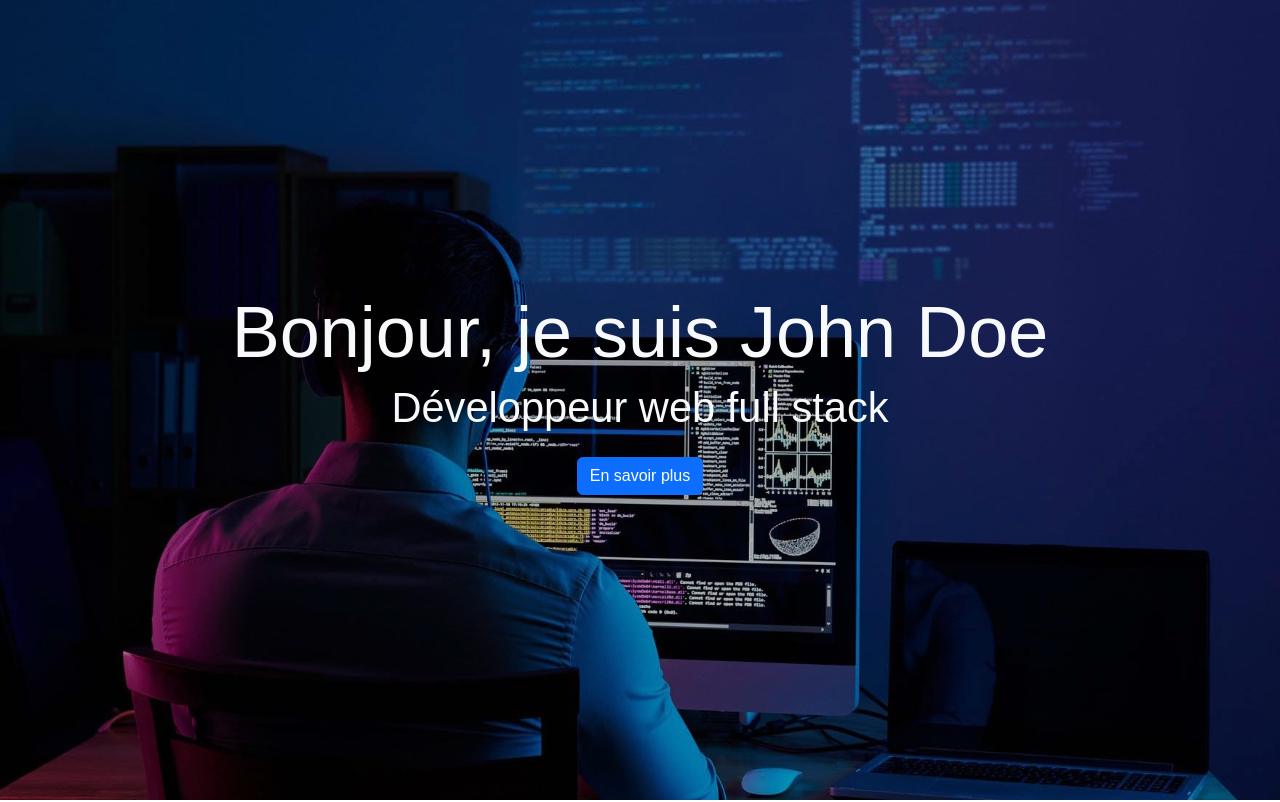
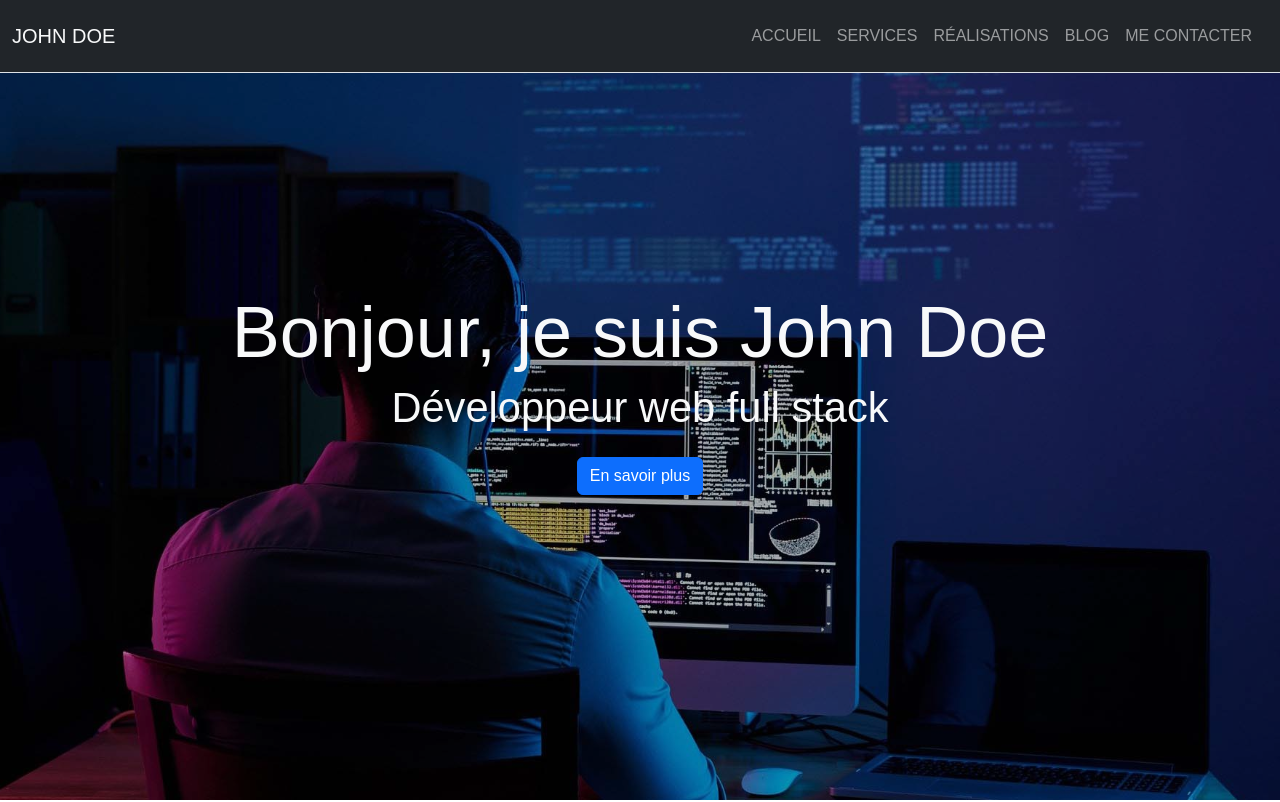
Before and after one commit to toonette88/cv_john_doe, a React (Create React App) app: page / in a window 1280 px wide. Shown: the top 802 px of the page. Built offline with nearby package versions, Linux system fonts and the light colour scheme.

Commit message:
Ajout de la barre de navigation

```diff
--- a/src/App.js
+++ b/src/App.js
@@ -1,14 +1,26 @@
 import React from "react";
 import { Routes, Route } from "react-router-dom";
 
+import Navbar from "./Components/Navbar";
+import Home from "./pages/Home";
+import Services from "./pages/Services";
+import Realisations from "./pages/Realisations";
+import Blog from "./pages/Blog";
+import Contact from "./pages/Contact";
+import Mentions from "./pages/Mentions";
 
-import Home from "./pages/Home";
 
 export default function App() {
   return (
     <div className="App">
+      <Navbar />
       <Routes>
         <Route path="/" element={<Home />} />
+        <Route path="/services" element={<Services />} />
+        <Route path="/realisations" element={<Realisations />} />
+        <Route path="/blog" element={<Blog />} />
+        <Route path="/contact" element={<Contact />} />
+        <Route path="/mentions" element={<Mentions />} />
       </Routes>
     </div>
   );
--- /dev/null
+++ b/src/Components/Navbar.jsx
@@ -0,0 +1,62 @@
+import React from "react";
+import { Link } from "react-router-dom";
+import User from "../Components/User";
+
+const NavBar = () => {
+  return (
+    <header>
+      <nav
+        class="navbar navbar-dark navbar-expand-lg bg-dark border-bottom border-body text-light text-uppercase fixed-top "
+        id="mainNav"
+      >
+        <div class="container-fluid">
+          <Link className="navbar-brand text-light text-uppercase" to="/">
+            {User.firstName} {User.lastName}
+          </Link>
+          <button
+            className="navbar-toggler text-uppercase text-light rounded"
+            type="button"
+            data-bs-toggle="collapse"
+            data-bs-target="#navbarResponsive"
+            aria-controls="navbarResponsive"
+            aria-expanded="false"
+            aria-label="Toggle navigation"
+          >
+            <span class="navbar-toggler-icon navbar-dark"></span>
+          </button>
+          <div class="collapse navbar-collapse justify-content-end" id="navbarResponsive">
+            <ul className="navbar-nav text-uppercase text-start m-2">
+              <li className="nav-item">
+                <Link className="nav-link" to="/">
+                  Accueil
+                </Link>
+              </li>
+              <li className="nav-item">
+                <Link className="nav-link" to="/services">
+                  Services
+                </Link>
+              </li>
+              <li className="nav-item">
+                <Link className="nav-link" to="/realisations">
+                  Réalisations
+                </Link>
+              </li>
+              <li className="nav-item">
+                <Link className="nav-link" to="/blog">
+                  Blog
+                </Link>
+              </li>
+              <li className="nav-item">
+                <Link className="nav-link" to="/contact">
+                  Me contacter
+                </Link>
+              </li>
+            </ul>
+          </div>
+        </div>
+      </nav>
+    </header>
+  );
+};
+
+export default NavBar;
```
Also changed, not shown: src/pages/Blog.jsx (added), src/pages/Contact.jsx (added), src/pages/Mentions.jsx (added), src/pages/Realisations.jsx (added), src/pages/Services.jsx (added).
